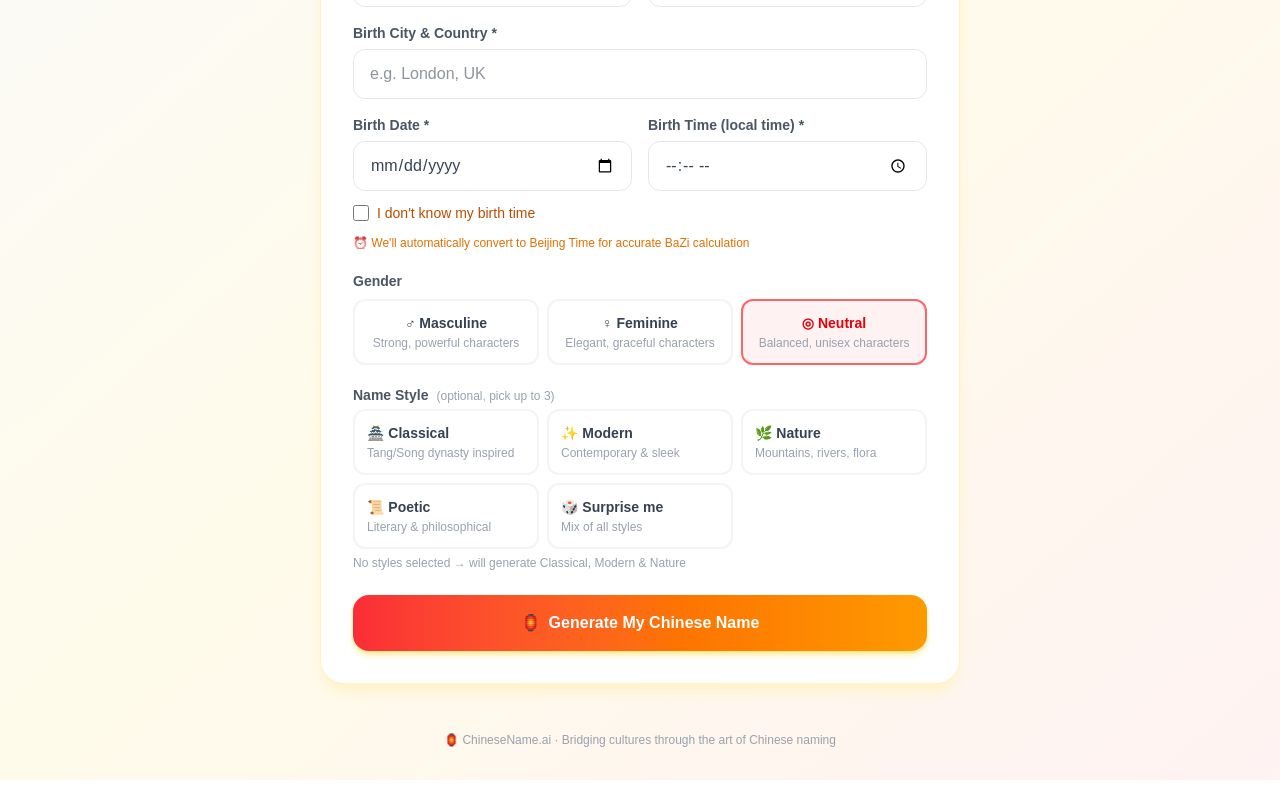
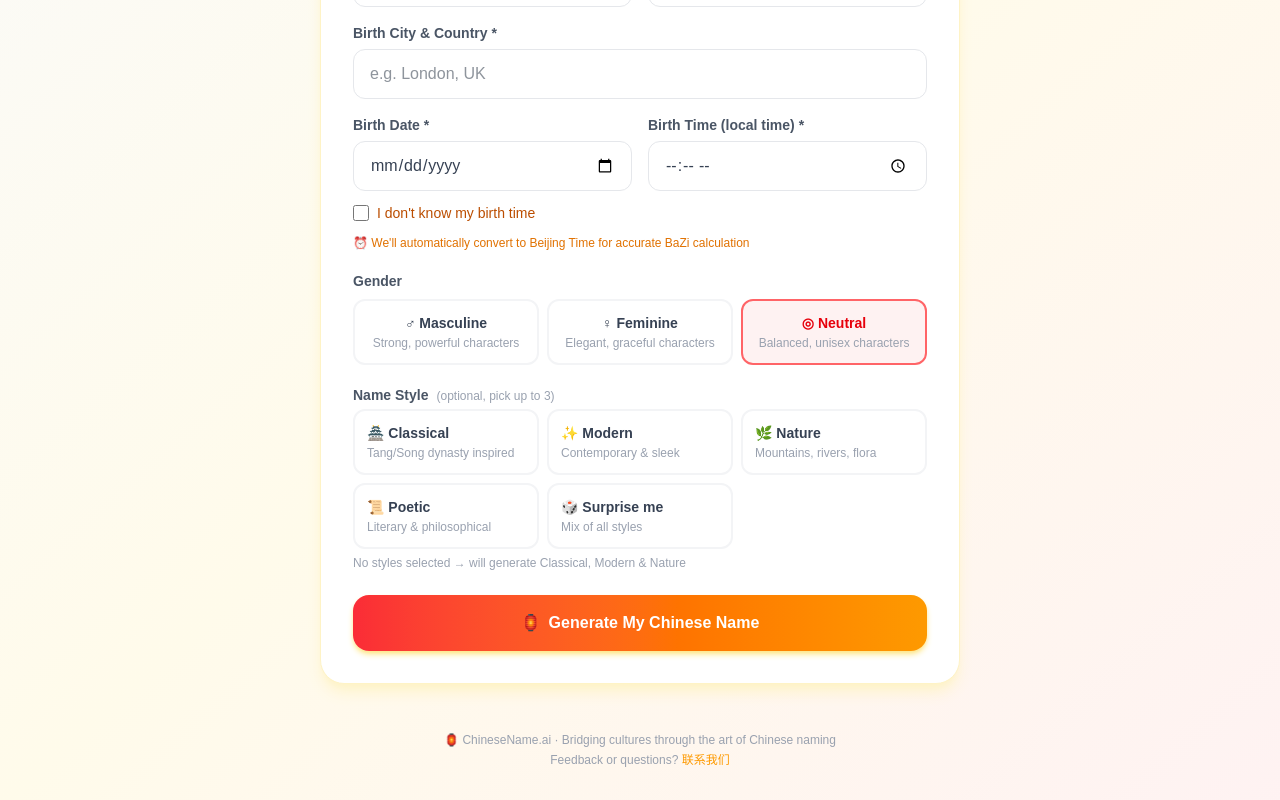
Before and after one commit to JexW/chinesename-ai, a Next.js app: page / in a window 1280 px wide. Shown: the part 335-1135 px from the top of the page. Built offline with nearby package versions, Linux system fonts and the light colour scheme.

Commit message:
Add contact email to footer

```diff
--- a/app/page.tsx
+++ b/app/page.tsx
@@ -649,7 +649,10 @@ export default function App() {
           </div>
         )}
       </main>
-      <footer className="text-center text-xs text-gray-400 pb-8">🏮 ChineseName.ai · Bridging cultures through the art of Chinese naming</footer>
+      <footer className="text-center text-xs text-gray-400 pb-8 space-y-1">
+        <div>🏮 ChineseName.ai · Bridging cultures through the art of Chinese naming</div>
+        <div>Feedback or questions? <a href="mailto:chinesename.sup@outlook.com" className="text-amber-500 hover:underline">联系我们</a></div>
+      </footer>
     </div>
   );
 }
```
